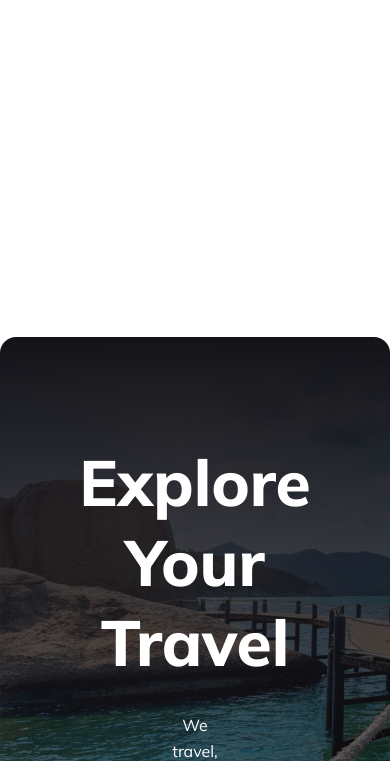
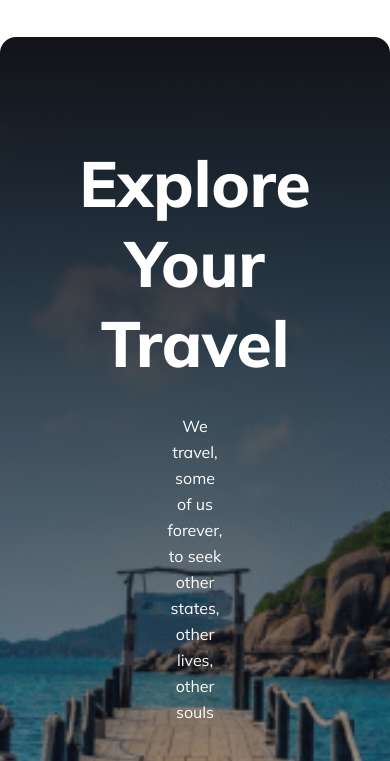
Before and after one commit to FahimTRS/Travel-website-assignment, a plain HTML site: page index.html in a window 390 px wide. Shown: the part 83-844 px from the top of the page. Drawn offline with Linux system fonts and the light colour scheme.

Commit message:
banner section responsive

```diff
--- a/styles/style.css
+++ b/styles/style.css
@@ -103,7 +103,8 @@ font-weight: 400;
     margin: 20px auto;
     width: 1200px;
     height: 500px;
-    background: linear-gradient(#131318, #13131800), url(../Images/Group\ 13\ \(1\)\ \(1\).png);
+    background-image: linear-gradient(#131318, #13131800), url(../Images/Group\ 13\ \(1\)\ \(1\).png);
+    background-position: center;
     background-repeat: no-repeat;
     background-clip: border-box;
     border-radius: 16px;
@@ -600,10 +601,11 @@ hr {
     .banner-section {
        width: 100%;
        height: 1200px;
+       background-size: cover;
      }
      .banner-container{
         width: 100%;
-        height: 100%;
+        /* height: 200px; */
 
      }
 
@@ -623,7 +625,7 @@ hr {
         justify-content: flex-start;
         align-items: center;
         width: 100%;
-        height: 400px;
+        /* height: 400px; */
       }
     .banner-section{
         display: block;
@@ -654,6 +656,9 @@ hr {
     .nav-item{
         visibility: hidden;
      }
-
+    .nav-icon{
+        /* gap: 120px; */
+        gap: 7.5rem;
+    }
 
 }
```
